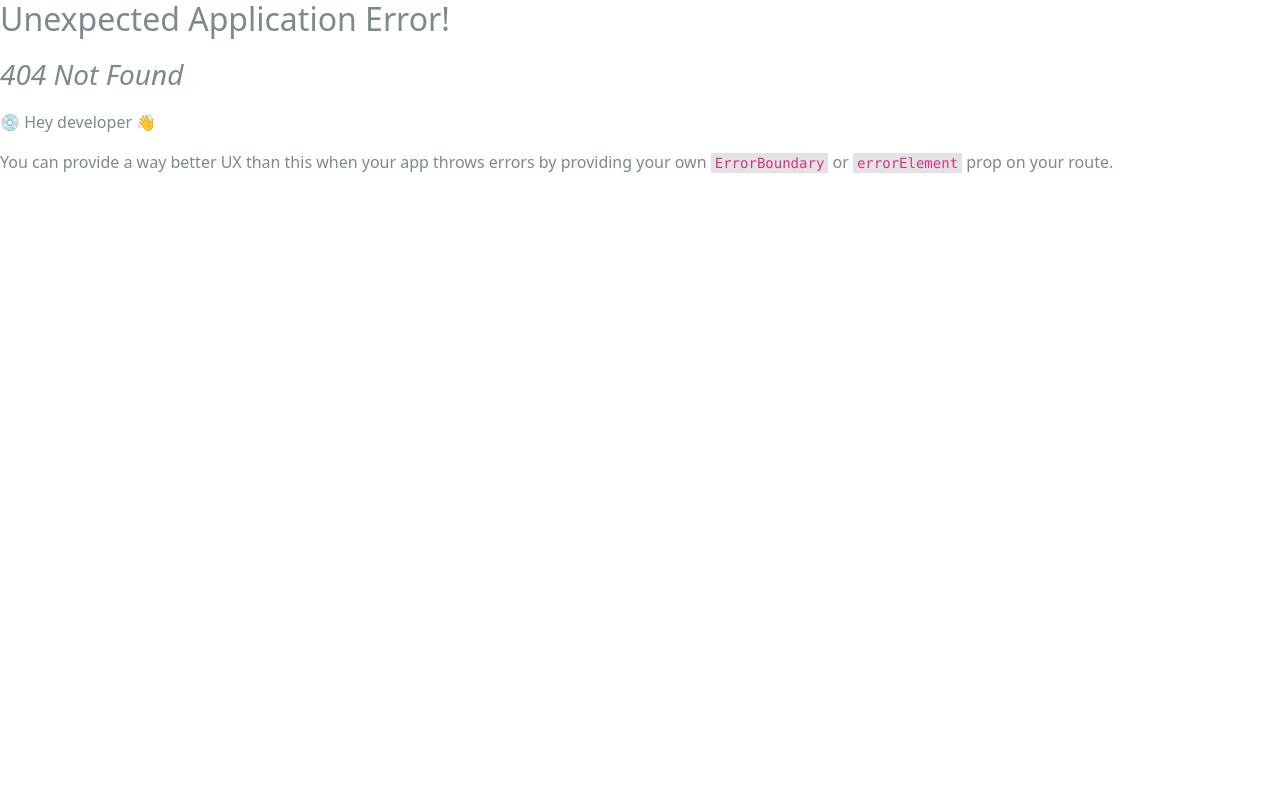
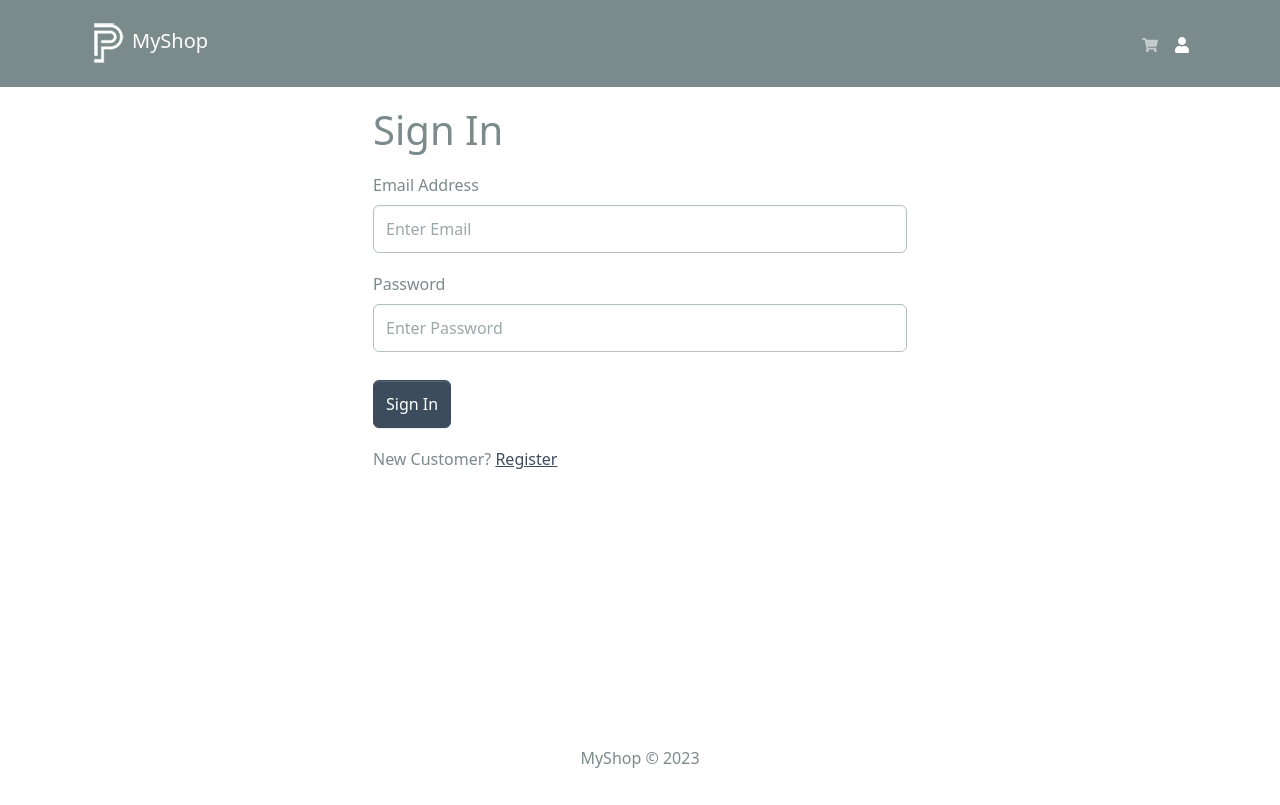
Before and after one commit to kimsoyol/my-shop-demo, a React (Create React App) app in the folder frontend/: page /login in a window 1280 px wide. Before the commit this address had no page. Built offline with nearby package versions, Linux system fonts and the light colour scheme.

Commit message:
add login page

```diff
--- /dev/null
+++ b/frontend/src/components/FormContainer.jsx
@@ -0,0 +1,16 @@
+import { Container, Row, Col } from "react-bootstrap"
+
+
+const FormContainer = ({ children }) => {
+  return (
+    <Container>
+        <Row className="justify-content-md-center">
+            <Col xs={12} md={6}>
+                { children }
+            </Col>
+        </Row>
+    </Container>
+  )
+}
+
+export default FormContainer
--- a/frontend/src/index.js
+++ b/frontend/src/index.js
@@ -16,6 +16,7 @@
 import HomePage from './pages/HomePage';
 import ProductPage from './pages/ProductPage';
 import CartPage from './pages/CartPage';
+import LoginPage from './pages/LoginPage';
 
 const router = createBrowserRouter(
   createRoutesFromElements(
@@ -23,6 +24,7 @@
       <Route index={true} path='/' element={<HomePage />}/>
       <Route path='/product/:id' element={<ProductPage />} />
       <Route path='/cart' element={<CartPage />} />
+      <Route path='/login' element={<LoginPage />} />
     </Route>
   )
 )
--- /dev/null
+++ b/frontend/src/pages/LoginPage.jsx
@@ -0,0 +1,45 @@
+import { useState } from "react";
+import { Link } from "react-router-dom";
+import { Form, Button, Row, Col } from "react-bootstrap";
+import FormContainer from "../components/FormContainer";
+
+const LoginPage = () => {
+  const [email, setEmail] = useState("");
+  const [password, setPassword] = useState("");
+
+  const submitHandler = (e) => {
+    e.preventDefault();
+    console.log("submit");
+  };
+  return (
+    <FormContainer>
+      <h1>Sign In</h1>
+      <Form onSubmit={submitHandler}>
+        <Form.Group controlId="email" className="my-3">
+          <Form.Label>Email Address</Form.Label>
+          <Form.Control
+            type="email"
+            placeholder="Enter Email"
+            value={email}
+            onChange={(e) => setEmail(e.target.value)}
+          ></Form.Control>
+        </Form.Group>
+        <Form.Group controlId="password" className="my-3">
+          <Form.Label>Password</Form.Label>
+          <Form.Control
+            type="password"
+            placeholder="Enter Password"
+            value={password}
+            onChange={(e) => setPassword(e.target.value)}
+          ></Form.Control>
+        </Form.Group>
+        <Button type="submit" variant="primary" className="mt-2">Sign In</Button>
+      </Form>
+      <Row className="py-3">
+        <Col>New Customer? <Link to='/register'>Register</Link></Col>
+      </Row>
+    </FormContainer>
+  );
+};
+
+export default LoginPage;
--- /dev/null
+++ b/frontend/src/slices/authSlice.js
@@ -0,0 +1,23 @@
+import { createSlice } from "@reduxjs/toolkit";
+
+const initialState = {
+  userInfo: localStorage.getItem("userInfo")
+    ? JSON.parse(localStorage.getItem("userInfo"))
+    : null,
+};
+
+const authSlice = createSlice({
+  name: "auth",
+  initialState,
+  reducers: {
+    setCredentials: (state, action) => {
+      state.userInfo = action.payload;
+      localStorage.setItem('userInfo', JSON.stringify(action.payload))
+    },
+  },
+});
+
+
+export default authSlice.reducer
+
+export const { setCredentials } = authSlice.actions
--- a/frontend/src/store.js
+++ b/frontend/src/store.js
@@ -1,11 +1,13 @@
 import { configureStore} from '@reduxjs/toolkit'
 import { apiSlice } from './slices/apiSlice';
 import cartSliceReducer  from './slices/cartSlice'
+import authSliceReducer from './slices/authSlice';
 
 const store = configureStore({
     reducer: {
         [apiSlice.reducerPath]: apiSlice.reducer,
         cart: cartSliceReducer,
+        auth: authSliceReducer,
     },
     middleware: getDefaultMiddleware => getDefaultMiddleware().concat(apiSlice.middleware),
     devTools: true,
```
Also changed, not shown: frontend/src/slices/userApiSlice.js (added, +18 -0 lines).
